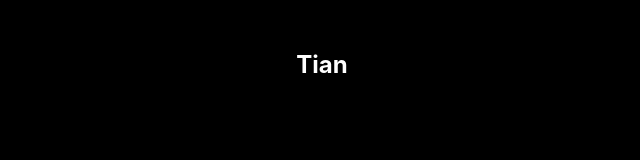
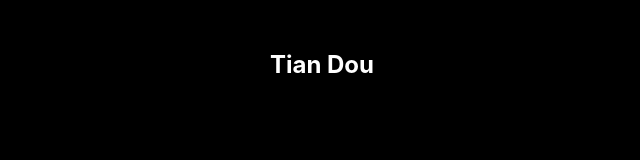
Before and after one commit to TianDou1993/tiandesign, a React (Create React App) app: page / in a window 1280 px wide. Shown: the top 160 px of the page, without its empty margins (318-958 px from the left). Built offline with nearby package versions, Linux system fonts and the light colour scheme.

Commit message:
change the title

```diff
--- a/src/App.js
+++ b/src/App.js
@@ -5,7 +5,7 @@ import Gif from './Gif.js';
 
 const Header=()=>(
   <div className="header grid">
-    <h1 className="title">Tian</h1>
+    <h1 className="title">Tian Dou</h1>
   </div>
 )
 
```
